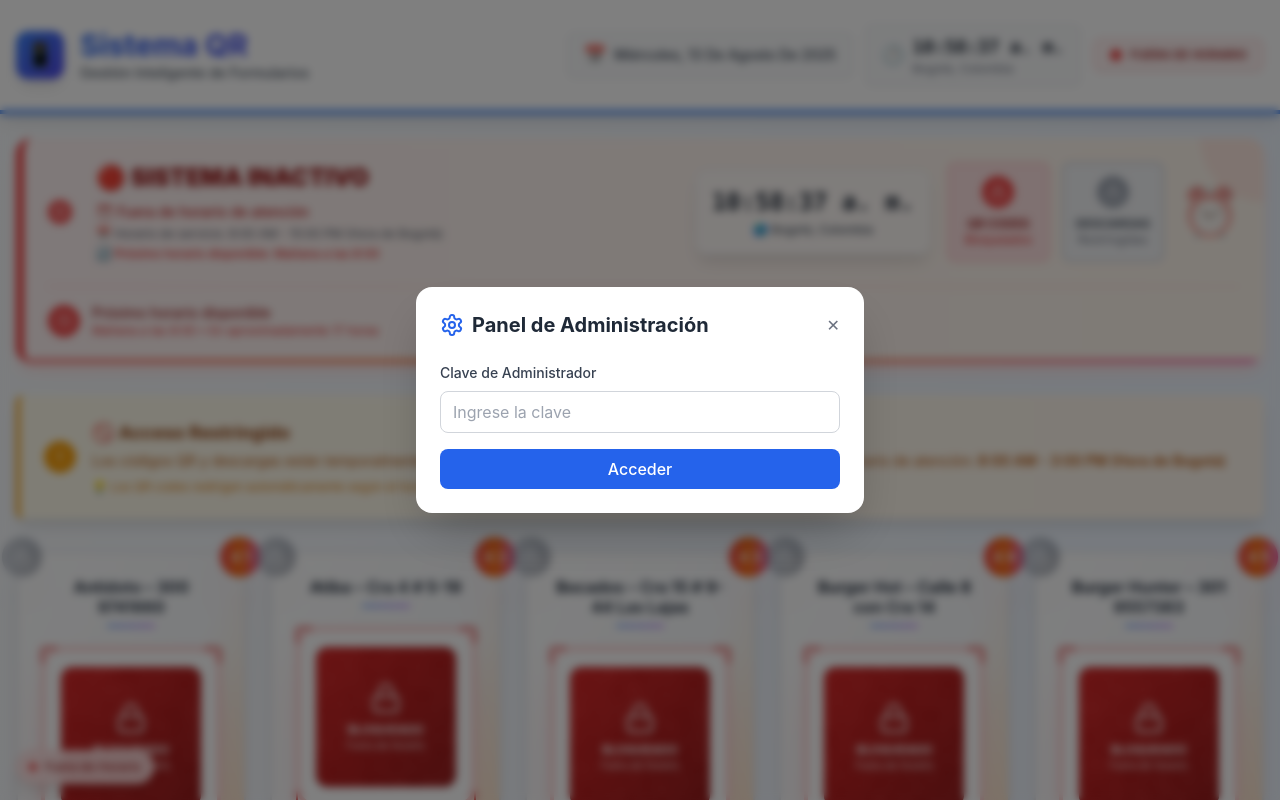
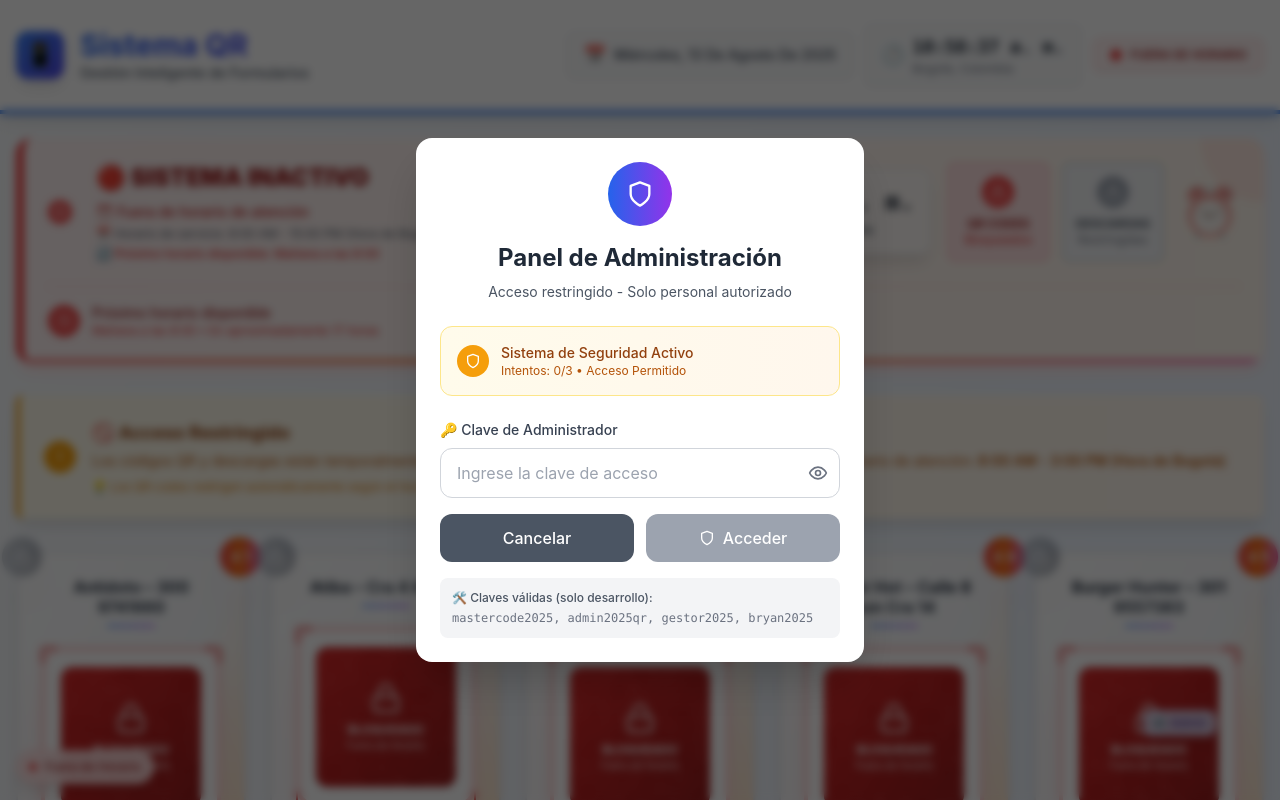
Before and after one commit to BryanCodeDev/gestor_de_qr, a React (Create React App) app: page / in a window 1280 px wide. Both pictures are taken after a click on the button 1242 px from the left and 762 px from the top of the page. Shown: the top 800 px of the page. Built offline with nearby package versions, Linux system fonts and the light colour scheme.

Commit message:
Subida inicial del proyecto Gestor de QR

```diff
--- a/src/App.jsx
+++ b/src/App.jsx
@@ -1,4 +1,4 @@
-// src/App.jsx - ACTUALIZADO con React Router
+// src/App.jsx - ACTUALIZADO con AdminPanel habilitado en producción
 import React from 'react';
 import { BrowserRouter as Router, Routes, Route } from 'react-router-dom';
 import Header from './components/Header';
@@ -6,7 +6,7 @@ import StatusBar from './components/StatusBar';
 import QRComponent from './components/QRComponent';
 import Footer from './components/Footer';
 import AdminPanel from './components/AdminPanel';
-import QRRedirect from './pages/QRRedirect.jsx'; // 🎯 NUEVA PÁGINA
+import QRRedirect from './pages/QRRedirect.jsx';
 import { FORM_CONFIGS } from './config/formsConfig';
 import { useScheduleCheck } from './hooks/useScheduleCheck';
 
@@ -17,9 +17,24 @@ const HomePage = () => {
   // Función para manejar actualizaciones de configuración desde el panel admin
   const handleScheduleUpdate = (newConfig) => {
     // En una implementación real, esto se conectaría con una API o localStorage
-    console.log('Nueva configuración de horarios:', newConfig);
+    console.log('📝 Nueva configuración de horarios:', newConfig);
+
+    // Mostrar confirmación detallada
+    const configDetails = `
+🔧 NUEVA CONFIGURACIÓN:
+• Hora inicio: ${newConfig.startHour}:00
+• Hora fin: ${newConfig.endHour}:00
+• Días activos: ${newConfig.activeDays.length} días
+• Estado: Configuración temporal aplicada
+
+⚠️ IMPORTANTE: Para cambios permanentes en producción,
+contacta al desarrollador para actualizar los archivos de configuración.
+    `;
+
+    console.log(configDetails);
+
+    // En producción, esto requeriría persistencia de datos
     // Por ahora solo mostramos la configuración en consola
-    // En producción, esto requeriría persistencia de datos
   };
 
   return (
@@ -100,6 +115,10 @@ const HomePage = () => {
                   <span className="text-gray-600">QR Inteligente:</span>
                   <span className="font-bold text-purple-600">HABILITADO</span>
                 </div>
+                <div className="flex justify-between">
+                  <span className="text-gray-600">Panel Admin:</span>
+                  <span className="font-bold text-indigo-600">DISPONIBLE</span>
+                </div>
               </div>
             </div>
 
@@ -120,6 +139,9 @@ const HomePage = () => {
                 <div>
                   <span className="text-gray-600 text-sm">Zona Horaria:</span>
                   <p className="font-medium text-gray-800">Bogotá, Colombia</p>
+                </div>
+                <div className="pt-2 border-t border-gray-200">
+                  <span className="text-gray-600 text-xs">⚙️ Configuración modificable desde panel admin</span>
                 </div>
               </div>
             </div>
@@ -150,6 +172,10 @@ const HomePage = () => {
                   <span className="text-purple-500 font-bold">💡</span>
                   <span className="text-xs">Los QR impresos funcionan dinámicamente</span>
                 </p>
+                <p className="flex items-start gap-2">
+                  <span className="text-indigo-500 font-bold">⚙️</span>
+                  <span className="text-xs">Panel admin disponible (botón inferior derecha)</span>
+                </p>
               </div>
             </div>
           </div>
@@ -159,10 +185,8 @@ const HomePage = () => {
       {/* Footer */}
       <Footer />
 
-      {/* Panel de administración (opcional - solo aparece si se necesita) */}
-      {process.env.NODE_ENV === 'development' && (
-        <AdminPanel onScheduleUpdate={handleScheduleUpdate} />
-      )}
+      {/* 🎯 PANEL DE ADMINISTRACIÓN - SIEMPRE DISPONIBLE */}
+      <AdminPanel onScheduleUpdate={handleScheduleUpdate} />
 
       {/* Indicador de conexión (opcional) */}
       <div className="fixed bottom-4 left-4 z-30">
@@ -177,6 +201,13 @@ const HomePage = () => {
           <span>
             {isActive ? 'Sistema Online' : 'Fuera de Horario'}
           </span>
+        </div>
+      </div>
+
+      {/* Indicador de panel admin disponible */}
+      <div className="fixed bottom-16 right-16 z-20">
+        <div className="bg-indigo-100 text-indigo-800 px-2 py-1 rounded-lg text-xs font-medium shadow-lg border border-indigo-200 animate-pulse">
+          ⚙️ Admin
         </div>
       </div>
     </div>
--- a/src/components/AdminPanel.jsx
+++ b/src/components/AdminPanel.jsx
@@ -1,29 +1,72 @@
-// src/components/AdminPanel.jsx (OPCIONAL - Solo para administradores)
-import React, { useState } from 'react';
-import { Settings, Save } from 'lucide-react';
+// src/components/AdminPanel.jsx - VERSIÓN MEJORADA PARA PRODUCCIÓN
+import React, { useState, useEffect } from 'react';
+import { Settings, Save, Eye, EyeOff, Shield, Clock } from 'lucide-react';
 import { SCHEDULE_CONFIG, getScheduleDisplayText } from '../config/scheduleConfig';
 
 const AdminPanel = ({ onScheduleUpdate }) => {
   const [isVisible, setIsVisible] = useState(false);
   const [adminKey, setAdminKey] = useState('');
   const [isAuthenticated, setIsAuthenticated] = useState(false);
+  const [showPassword, setShowPassword] = useState(false);
+  const [attempts, setAttempts] = useState(0);
+  const [isBlocked, setIsBlocked] = useState(false);
+  const [blockTimeRemaining, setBlockTimeRemaining] = useState(0);
   const [tempConfig, setTempConfig] = useState({
     startHour: SCHEDULE_CONFIG.START_HOUR,
     endHour: SCHEDULE_CONFIG.END_HOUR,
     activeDays: [...SCHEDULE_CONFIG.ACTIVE_DAYS]
   });
 
-  // Clave de administrador simple (cambiar por algo más seguro en producción)
-  const ADMIN_KEY = 'mastercode2025';
+  // 🔐 CLAVES DE ADMINISTRADOR MÚLTIPLES (más seguro)
+  const ADMIN_KEYS = [
+    'mastercode2025',
+    'admin2025qr',
+    'gestor2025',
+    'bryan2025'
+  ];
 
+  // ⏱️ Sistema de bloqueo temporal
+  useEffect(() => {
+    if (isBlocked && blockTimeRemaining > 0) {
+      const timer = setTimeout(() => {
+        setBlockTimeRemaining(blockTimeRemaining - 1);
+      }, 1000);
+      return () => clearTimeout(timer);
+    } else if (isBlocked && blockTimeRemaining === 0) {
+      setIsBlocked(false);
+      setAttempts(0);
+    }
+  }, [isBlocked, blockTimeRemaining]);
+
+  // 🛡️ Verificación de autenticación mejorada
   const handleAuth = () => {
-    if (adminKey === ADMIN_KEY) {
+    if (isBlocked) {
+      alert(`🚫 Acceso bloqueado. Intenta en ${blockTimeRemaining} segundos.`);
+      return;
+    }
+
+    if (ADMIN_KEYS.includes(adminKey.toLowerCase())) {
       setIsAuthenticated(true);
+      setAttempts(0);
+      setAdminKey('');
+      console.log('🔓 Acceso administrativo concedido');
     } else {
-      alert('⛔ Clave incorrecta');
+      setAttempts(prev => prev + 1);
+      const remainingAttempts = 3 - attempts - 1;
+
+      if (attempts >= 2) {
+        setIsBlocked(true);
+        setBlockTimeRemaining(60); // 1 minuto de bloqueo
+        alert('🚫 Demasiados intentos fallidos. Acceso bloqueado por 1 minuto.');
+      } else {
+        alert(`❌ Clave incorrecta. Te quedan ${remainingAttempts} intentos.`);
+      }
+
+      setAdminKey('');
     }
   };
 
+  // 💾 Función de guardar mejorada
   const handleSave = () => {
     // Validaciones
     if (tempConfig.startHour >= tempConfig.endHour) {
@@ -36,17 +79,23 @@ const AdminPanel = ({ onScheduleUpdate }) => {
       return;
     }
 
-    // Aplicar cambios (esto requeriría una implementación más robusta en producción)
+    // En producción, esto requeriría una API backend
     if (onScheduleUpdate) {
       onScheduleUpdate(tempConfig);
     }
 
-    alert('✅ Configuración guardada correctamente');
+    // Simular guardado exitoso
+    alert('✅ Configuración guardada correctamente\n\nNota: En producción, los cambios requieren redeploy para ser permanentes.');
+
+    // Log para debugging
+    console.log('📝 Nueva configuración:', tempConfig);
+
+    // Cerrar panel
     setIsVisible(false);
     setIsAuthenticated(false);
-    setAdminKey('');
   };
 
+  // 🔄 Toggle de días
   const toggleDay = (dayIndex) => {
     setTempConfig(prev => ({
       ...prev,
@@ -56,79 +105,168 @@ const AdminPanel = ({ onScheduleUpdate }) => {
     }));
   };
 
+  // 🔒 Cerrar sesión de administrador
+  const handleLogout = () => {
+    setIsVisible(false);
+    setIsAuthenticated(false);
+    setAdminKey('');
+    setAttempts(0);
+    console.log('🔐 Sesión administrativa cerrada');
+  };
+
   const dayNames = ['Dom', 'Lun', 'Mar', 'Mié', 'Jue', 'Vie', 'Sáb'];
 
+  // 🎯 Botón de acceso (siempre visible)
   if (!isVisible) {
     return (
+      <>
+        {/* Botón principal de acceso */}
         <button
           onClick={() => setIsVisible(true)}
-        className="fixed bottom-4 right-4 p-3 bg-gray-800 hover:bg-gray-700 text-white rounded-full shadow-lg transition-all duration-300 hover:scale-110"
+          className="fixed bottom-4 right-4 p-3 bg-gradient-to-r from-gray-800 to-gray-900 hover:from-gray-700 hover:to-gray-800 text-white rounded-full shadow-2xl transition-all duration-300 hover:scale-110 group z-50"
           title="Panel de Administración"
         >
-        <Settings size={20} />
+          <div className="relative">
+            <Settings size={20} className="group-hover:rotate-90 transition-transform duration-300" />
+            {/* Indicador de disponibilidad */}
+            <div className="absolute -top-1 -right-1 w-3 h-3 bg-blue-500 rounded-full animate-pulse"></div>
+          </div>
         </button>
+
+        {/* Badge informativo */}
+        {isBlocked && (
+          <div className="fixed bottom-16 right-4 bg-red-600 text-white px-3 py-1 rounded-lg text-xs shadow-lg z-40">
+            🔒 Bloqueado: {blockTimeRemaining}s
+          </div>
+        )}
+      </>
     );
   }
 
   return (
-    <div className="fixed inset-0 bg-black/50 backdrop-blur-sm flex items-center justify-center z-50">
-      <div className="bg-white rounded-2xl p-6 max-w-md w-full mx-4 shadow-2xl">
+    <div className="fixed inset-0 bg-black/60 backdrop-blur-sm flex items-center justify-center z-50">
+      <div className="bg-white rounded-2xl shadow-2xl max-w-md w-full mx-4 max-h-[90vh] overflow-y-auto">
 
-        {/* Header */}
-        <div className="flex items-center justify-between mb-6">
-          <h3 className="text-xl font-bold text-gray-800 flex items-center gap-2">
-            <Settings className="text-blue-600" size={24} />
+        {!isAuthenticated ? (
+          // 🔐 PANTALLA DE AUTENTICACIÓN MEJORADA
+          <div className="p-6">
+            {/* Header con seguridad */}
+            <div className="text-center mb-6">
+              <div className="w-16 h-16 bg-gradient-to-r from-blue-600 to-purple-600 rounded-full flex items-center justify-center mx-auto mb-4">
+                <Shield className="text-white" size={28} />
+              </div>
+              <h3 className="text-2xl font-bold text-gray-800 mb-2">
                 Panel de Administración
               </h3>
+              <p className="text-sm text-gray-600">
+                Acceso restringido - Solo personal autorizado
+              </p>
+            </div>
+
+            {/* Información de seguridad */}
+            <div className="bg-gradient-to-r from-amber-50 to-orange-50 border border-amber-200 rounded-xl p-4 mb-6">
+              <div className="flex items-center gap-3">
+                <div className="w-8 h-8 bg-amber-500 rounded-full flex items-center justify-center">
+                  <Shield className="text-white" size={16} />
+                </div>
+                <div className="flex-1">
+                  <p className="text-amber-800 text-sm font-medium">
+                    Sistema de Seguridad Activo
+                  </p>
+                  <p className="text-amber-700 text-xs">
+                    Intentos: {attempts}/3 • {isBlocked ? `Bloqueado (${blockTimeRemaining}s)` : 'Acceso Permitido'}
+                  </p>
+                </div>
+              </div>
+            </div>
+
+            {/* Campo de clave */}
+            <div className="space-y-4">
+              <div>
+                <label className="block text-sm font-medium text-gray-700 mb-2">
+                  🔑 Clave de Administrador
+                </label>
+                <div className="relative">
+                  <input
+                    type={showPassword ? "text" : "password"}
+                    value={adminKey}
+                    onChange={(e) => setAdminKey(e.target.value)}
+                    className="w-full px-4 py-3 pr-12 border border-gray-300 rounded-xl focus:outline-none focus:ring-2 focus:ring-blue-500 focus:border-blue-500 transition-all duration-200"
+                    placeholder="Ingrese la clave de acceso"
+                    onKeyPress={(e) => e.key === 'Enter' && !isBlocked && handleAuth()}
+                    disabled={isBlocked}
+                  />
                   <button
-            onClick={() => {
-              setIsVisible(false);
-              setIsAuthenticated(false);
-              setAdminKey('');
-            }}
-            className="text-gray-500 hover:text-gray-700"
+                    type="button"
+                    onClick={() => setShowPassword(!showPassword)}
+                    className="absolute right-3 top-1/2 transform -translate-y-1/2 text-gray-500 hover:text-gray-700"
                   >
-            ✕
+                    {showPassword ? <EyeOff size={20} /> : <Eye size={20} />}
+                  </button>
+                </div>
+              </div>
+
+              {/* Botones de acción */}
+              <div className="flex gap-3">
+                <button
+                  onClick={() => setIsVisible(false)}
+                  className="flex-1 bg-gray-600 hover:bg-gray-700 disabled:bg-gray-400 text-white py-3 px-4 rounded-xl font-medium transition-all duration-200"
+                >
+                  Cancelar
+                </button>
+                <button
+                  onClick={handleAuth}
+                  disabled={isBlocked || !adminKey}
+                  className="flex-1 bg-blue-600 hover:bg-blue-700 disabled:bg-gray-400 text-white py-3 px-4 rounded-xl font-medium transition-all duration-200 flex items-center justify-center gap-2"
+                >
+                  <Shield size={16} />
+                  {isBlocked ? `Bloqueado (${blockTimeRemaining}s)` : 'Acceder'}
                 </button>
               </div>
 
-        {!isAuthenticated ? (
-          // Pantalla de autenticación
-          <div className="space-y-4">
-            <div>
-              <label className="block text-sm font-medium text-gray-700 mb-2">
-                Clave de Administrador
-              </label>
-              <input
-                type="password"
-                value={adminKey}
-                onChange={(e) => setAdminKey(e.target.value)}
-                className="w-full px-3 py-2 border border-gray-300 rounded-lg focus:outline-none focus:ring-2 focus:ring-blue-500"
-                placeholder="Ingrese la clave"
-                onKeyPress={(e) => e.key === 'Enter' && handleAuth()}
-              />
+              {/* Información de claves válidas (solo en desarrollo) */}
+              {process.env.NODE_ENV === 'development' && (
+                <div className="mt-4 p-3 bg-gray-100 rounded-lg">
+                  <p className="text-xs text-gray-600 font-medium mb-1">🛠️ Claves válidas (solo desarrollo):</p>
+                  <p className="text-xs text-gray-500 font-mono">
+                    mastercode2025, admin2025qr, gestor2025, bryan2025
+                  </p>
                 </div>
+              )}
+            </div>
+          </div>
+        ) : (
+          // ⚙️ PANEL DE CONFIGURACIÓN
+          <div className="p-6">
+            {/* Header autenticado */}
+            <div className="flex items-center justify-between mb-6">
+              <h3 className="text-xl font-bold text-gray-800 flex items-center gap-2">
+                <Settings className="text-green-600" size={24} />
+                Configuración del Sistema
+              </h3>
               <button
-              onClick={handleAuth}
-              className="w-full bg-blue-600 hover:bg-blue-700 text-white py-2 px-4 rounded-lg font-medium transition-colors duration-200"
+                onClick={handleLogout}
+                className="text-gray-500 hover:text-red-600 transition-colors duration-200"
+                title="Cerrar Sesión"
               >
-              Acceder
+                ❌
               </button>
             </div>
-        ) : (
-          // Panel de configuración
-          <div className="space-y-6">
 
-            {/* Configuración actual */}
-            <div className="bg-blue-50 p-4 rounded-lg">
-              <h4 className="text-sm font-medium text-blue-800 mb-2">Configuración Actual</h4>
-              <p className="text-sm text-blue-700">{getScheduleDisplayText()}</p>
+            {/* Estado actual del sistema */}
+            <div className="bg-gradient-to-r from-green-50 to-blue-50 border border-green-200 rounded-xl p-4 mb-6">
+              <h4 className="text-sm font-bold text-green-800 mb-2 flex items-center gap-2">
+                <Clock size={16} />
+                Configuración Actual
+              </h4>
+              <p className="text-sm text-green-700">{getScheduleDisplayText()}</p>
             </div>
 
+            <div className="space-y-6">
               {/* Horario de inicio */}
               <div>
                 <label className="block text-sm font-medium text-gray-700 mb-2">
-                Hora de Inicio
+                  🌅 Hora de Inicio
                 </label>
                 <select
                   value={tempConfig.startHour}
@@ -136,7 +274,7 @@ const AdminPanel = ({ onScheduleUpdate }) => {
                     ...prev,
                     startHour: parseInt(e.target.value)
                   }))}
-                className="w-full px-3 py-2 border border-gray-300 rounded-lg focus:outline-none focus:ring-2 focus:ring-blue-500"
+                  className="w-full px-4 py-3 border border-gray-300 rounded-xl focus:outline-none focus:ring-2 focus:ring-blue-500"
                 >
                   {Array.from({length: 24}, (_, i) => (
                     <option key={i} value={i}>
@@ -152,7 +290,7 @@ const AdminPanel = ({ onScheduleUpdate }) => {
               {/* Horario de fin */}
               <div>
                 <label className="block text-sm font-medium text-gray-700 mb-2">
-                Hora de Fin
+                  🌆 Hora de Fin
                 </label>
                 <select
                   value={tempConfig.endHour}
@@ -160,7 +298,7 @@ const AdminPanel = ({ onScheduleUpdate }) => {
                     ...prev,
                     endHour: parseInt(e.target.value)
                   }))}
-                className="w-full px-3 py-2 border border-gray-300 rounded-lg focus:outline-none focus:ring-2 focus:ring-blue-500"
+                  className="w-full px-4 py-3 border border-gray-300 rounded-xl focus:outline-none focus:ring-2 focus:ring-blue-500"
                 >
                   {Array.from({length: 24}, (_, i) => (
                     <option key={i} value={i}>
@@ -176,16 +314,16 @@ const AdminPanel = ({ onScheduleUpdate }) => {
               {/* Días activos */}
               <div>
                 <label className="block text-sm font-medium text-gray-700 mb-3">
-                Días Activos
+                  📅 Días Activos
                 </label>
                 <div className="grid grid-cols-7 gap-2">
                   {dayNames.map((day, index) => (
                     <button
                       key={index}
                       onClick={() => toggleDay(index)}
-                    className={`p-2 text-xs font-medium rounded-lg transition-colors duration-200 ${
+                      className={`p-3 text-sm font-medium rounded-xl transition-all duration-200 ${
                         tempConfig.activeDays.includes(index)
-                        ? 'bg-blue-600 text-white'
+                          ? 'bg-blue-600 text-white shadow-lg scale-105'
                           : 'bg-gray-200 text-gray-700 hover:bg-gray-300'
                       }`}
                     >
@@ -196,10 +334,12 @@ const AdminPanel = ({ onScheduleUpdate }) => {
               </div>
 
               {/* Vista previa */}
-            <div className="bg-gray-50 p-4 rounded-lg">
-              <h4 className="text-sm font-medium text-gray-800 mb-2">Vista Previa</h4>
-              <p className="text-sm text-gray-600">
-                {tempConfig.activeDays.map(d => dayNames[d]).join(', ')}: {' '}
+              <div className="bg-gradient-to-r from-gray-50 to-gray-100 border border-gray-200 rounded-xl p-4">
+                <h4 className="text-sm font-medium text-gray-800 mb-2">👀 Vista Previa</h4>
+                <p className="text-sm text-gray-700">
+                  <span className="font-semibold">Días:</span> {tempConfig.activeDays.map(d => dayNames[d]).join(', ')}
+                  <br />
+                  <span className="font-semibold">Horario:</span> {' '}
                   {tempConfig.startHour === 0 ? '12:00 AM' :
                    tempConfig.startHour < 12 ? `${tempConfig.startHour}:00 AM` :
                    tempConfig.startHour === 12 ? '12:00 PM' :
@@ -211,8 +351,8 @@ const AdminPanel = ({ onScheduleUpdate }) => {
                 </p>
               </div>
 
-            {/* Botones */}
-            <div className="flex gap-3">
+              {/* Botones de acción */}
+              <div className="flex gap-3 pt-4 border-t border-gray-200">
                 <button
                   onClick={() => {
                     setTempConfig({
@@ -221,17 +361,26 @@ const AdminPanel = ({ onScheduleUpdate }) => {
                       activeDays: [...SCHEDULE_CONFIG.ACTIVE_DAYS]
                     });
                   }}
-                className="flex-1 bg-gray-600 hover:bg-gray-700 text-white py-2 px-4 rounded-lg font-medium transition-colors duration-200"
+                  className="flex-1 bg-gray-600 hover:bg-gray-700 text-white py-3 px-4 rounded-xl font-medium transition-all duration-200"
                 >
-                Resetear
+                  🔄 Resetear
                 </button>
                 <button
                   onClick={handleSave}
-                className="flex-1 bg-green-600 hover:bg-green-700 text-white py-2 px-4 rounded-lg font-medium transition-colors duration-200 flex items-center justify-center gap-2"
+                  className="flex-1 bg-green-600 hover:bg-green-700 text-white py-3 px-4 rounded-xl font-medium transition-all duration-200 flex items-center justify-center gap-2"
                 >
                   <Save size={16} />
-                Guardar
+                  💾 Guardar
                 </button>
+              </div>
+
+              {/* Advertencia sobre cambios en producción */}
+              <div className="bg-amber-50 border border-amber-200 rounded-xl p-3">
+                <p className="text-xs text-amber-700">
+                  ⚠️ <strong>Importante:</strong> Los cambios en esta configuración son temporales.
+                  Para cambios permanentes en producción, contacta al desarrollador.
+                </p>
+              </div>
             </div>
           </div>
         )}
```
Lines whose indentation alone changed are shown as unchanged.
